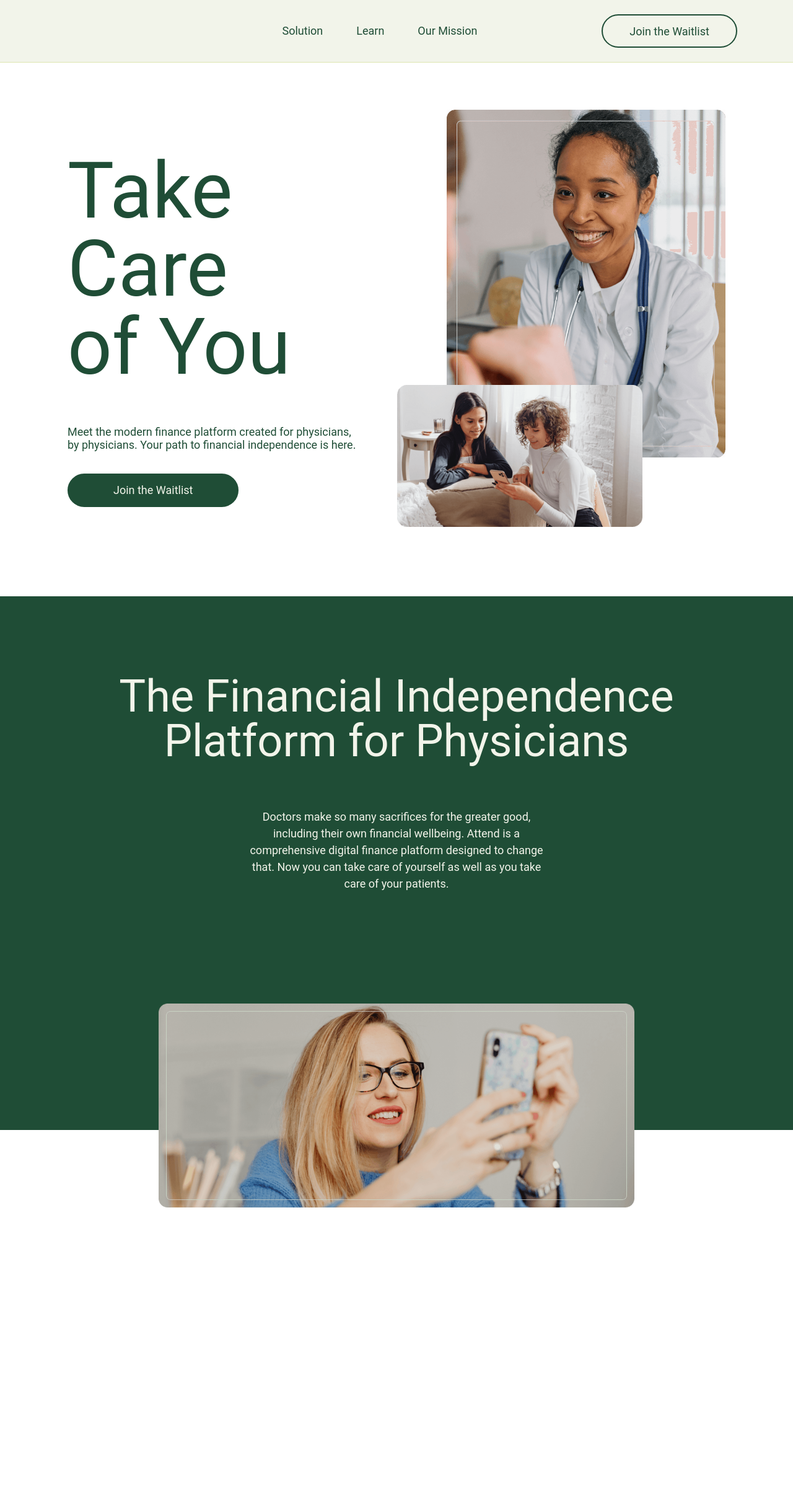
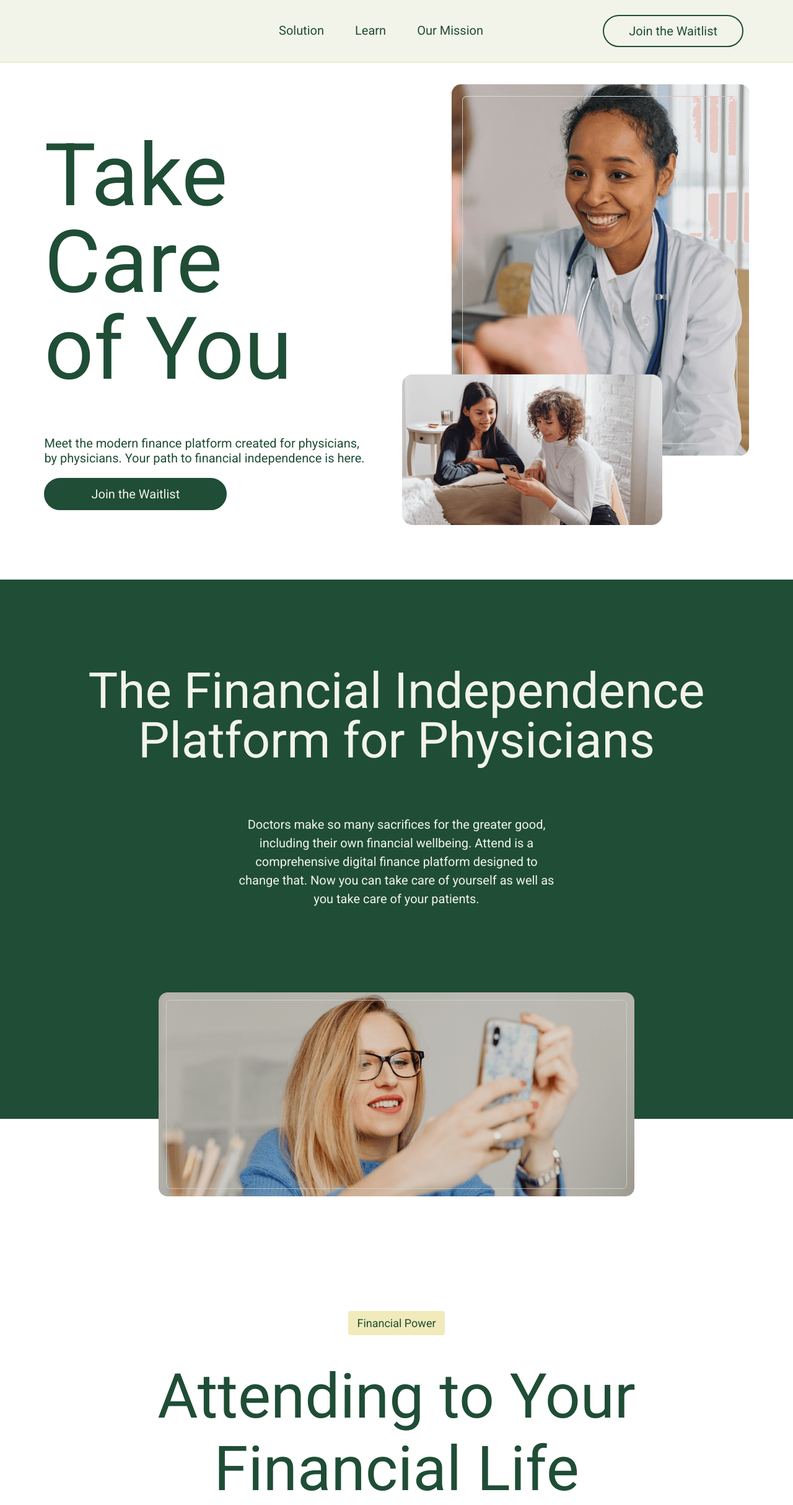
Before and after one commit to Elessar28/practice-clothing-store, a React (Vite) app: page / in a window 1280 px wide. Shown: the whole page at 62% size. Before the commit the page ends 1952 px from the top, so only its background shows below. Built offline with nearby package versions, Linux system fonts and the light colour scheme.

Commit message:
Начал верстать большую белую секцию, сделал лейбл.

```diff
--- a/src/index.css
+++ b/src/index.css
@@ -10,3 +10,10 @@ body {
 a {
     text-decoration: none;
 }
+
+@font-face {
+    font-family: 'Roboto';
+    src: url('./app/fonts/Roboto-Regular.ttf') format('truetype');
+    font-weight: 400;
+    font-style: normal;
+}
--- a/src/pages/MainPage.tsx
+++ b/src/pages/MainPage.tsx
@@ -1,6 +1,7 @@
 import NavBar from "../widgets/NavBar/NavBar";
 import HeroSection from "../widgets/HeroSection/HeroSection";
 import FirstGreenSection from "../widgets/FIrstGreenSection/FirstGreenSection";
+import BigWhiteSection from "../widgets/BigWhiteSection/BigWhiteSection";
 
 export default function MainPage() {
     return (
@@ -8,6 +9,7 @@ export default function MainPage() {
             <NavBar />
             <HeroSection />
             <FirstGreenSection />
+            <BigWhiteSection />
         </div>
     );
 }
--- a/src/shared/Button/Button.module.css
+++ b/src/shared/Button/Button.module.css
@@ -17,14 +17,14 @@
 
 .md {
     font-size: 1em;
-    padding-block: 0.8em;
-    padding-inline: 2.4em;
+    padding-block: 0.6em;
+    padding-inline: 2em;
 }
 
 .lg {
     font-size: 1em;
-    padding-block: 0.8em;
-    padding-inline: 4em;
+    padding-block: 0.6em;
+    padding-inline: 3.7em;
 }
 
 .filled {
--- /dev/null
+++ b/src/shared/Label/Label.module.css
@@ -0,0 +1,16 @@
+.label {
+    font-size: 18px;
+    font-weight: 400;
+    color: #1F4D36;
+    background-color: #F1EABA;
+    border-radius: 4px;
+    padding-inline: 0.8em;
+    padding-block: 0.5em;
+    margin-top: 10em;
+    transition: all 0.5s ease;
+}
+
+.label:hover {
+    transform: scale(1.1);
+    box-shadow: #e2dcb2 5px 5px 10px;
+}
--- /dev/null
+++ b/src/shared/Label/Label.tsx
@@ -0,0 +1,13 @@
+import style from './Label.module.css';
+
+type LabelProps = {
+    children: string;
+};
+
+export default function Label({ children }: LabelProps) {
+    return (
+        <div className={style.label}>
+            {children}
+        </div>
+    );
+}
--- /dev/null
+++ b/src/widgets/BigWhiteSection/BigWhiteSection.module.css
@@ -0,0 +1,15 @@
+.section {
+    background-color: white;
+    font-size: 20px;
+    display: flex;
+    flex-flow: column wrap;
+    align-items: center;
+}
+
+.sectionTitle {
+    color: #1F4D36;
+    font-size: 5em;
+    font-weight: 400;
+    text-align: center;
+    margin-top: 0.4em;
+}
--- /dev/null
+++ b/src/widgets/BigWhiteSection/BigWhiteSection.tsx
@@ -0,0 +1,11 @@
+import style from './BigWhiteSection.module.css';
+import Label from '../../shared/Label/Label';
+
+export default function BigWhiteSection() {
+    return (
+        <section className={style.section}>
+            <Label>Financial Power</Label>
+            <h2 className={style.sectionTitle}>Attending to Your <br />Financial Life</h2>
+        </section>
+    );
+}
--- a/src/widgets/FIrstGreenSection/FirstGreenSection.module.css
+++ b/src/widgets/FIrstGreenSection/FirstGreenSection.module.css
@@ -1,5 +1,5 @@
 .section {
-    font-size: 18px;
+    font-size: 20px;
     color: #F2F4EA;
     display: flex;
     flex-flow: column wrap;
@@ -26,9 +26,9 @@
 
 .sectionText {
     text-align: center;
-    margin-bottom: 10em;
+    margin-bottom: 6.8em;
     line-height: 1.5em;
-    width: 37%;
+    width: 40%;
     font-weight: 400;
 
 }
--- a/src/widgets/HeroSection/HeroSection.module.css
+++ b/src/widgets/HeroSection/HeroSection.module.css
@@ -1,10 +1,10 @@
 .section {
     width: 100%;
     /* height: 90vh; */
-    padding-block: 8em;
+    padding-block: 5.6em;
     background-color: rgb(255, 255, 255);
     color: #1F4D36;
-    font-size: 18px;
+    font-size: 20px;
 
     display: flex;
     justify-content: center;
@@ -18,7 +18,7 @@
     flex-direction: column;
     justify-content: center;
     align-items: flex-start;
-    width: 27em;
+    /* width: 27em; */
     margin-right: 7em;
 }
 
@@ -31,7 +31,7 @@
 
 .sectionSubtitle {
     font-size: 1em;
-    margin-bottom: 2em;
+    margin-bottom: 1em;
 }
 
 .right {
--- a/src/widgets/HeroSection/HeroSection.tsx
+++ b/src/widgets/HeroSection/HeroSection.tsx
@@ -9,7 +9,7 @@ export default function HeroSection() {
     return (
         <div className={styles.section}>
             <div className={styles.left}>
-                <h1 className={styles.sectionTitle}>Take Care<br /> of You</h1>
+                <h1 className={styles.sectionTitle}>Take <br /> Care <br /> of You</h1>
                 <p className={styles.sectionSubtitle}>Meet the modern finance platform created for physicians,<br /> by physicians. Your path to financial independence is here.</p>
                 <Button size='lg' variant='filled'>Join the Waitlist</Button>
             </div>
@@ -19,7 +19,7 @@ export default function HeroSection() {
                     <ImageCard
                         imageSrc={heroDoctorImage}
                         altText='A doctor with a stethoscope'
-                        imageWidth={'25em'}
+                        imageWidth={'24em'}
 
                     />
                 </div>
@@ -27,7 +27,7 @@ export default function HeroSection() {
                     <ImageCard
                         imageSrc={heroPeopleImage}
                         altText='A couple of people are reading from phone.'
-                        imageWidth={'22em'}
+                        imageWidth={'21em'}
                     />
                 </div>
             </div>
--- a/src/widgets/NavBar/NavBar.module.css
+++ b/src/widgets/NavBar/NavBar.module.css
@@ -8,14 +8,14 @@
     height: 100px;
     background-color: #F2F4EA;
     color: #1F4D36;
-    font-size: 18px;
+    font-size: 20px;
     align-items: center;
     justify-content: space-around;
 }
 
 .navbar a {
     color: #1F4D36;
-    margin-right: 3em;
+    margin-right: 2.5em;
     border-bottom: transparent 2px solid;
     transition: all 0.5s ease;
 }
@@ -36,5 +36,5 @@
 .right {
     grid-column: 3;
     justify-self: end;
-    margin-right: 5em;
+    margin-right: 4em;
 }
```
Also changed, not shown: src/app/fonts/Roboto-Regular.ttf (added), 1 other file (tests, documents, lock files or other folders).
